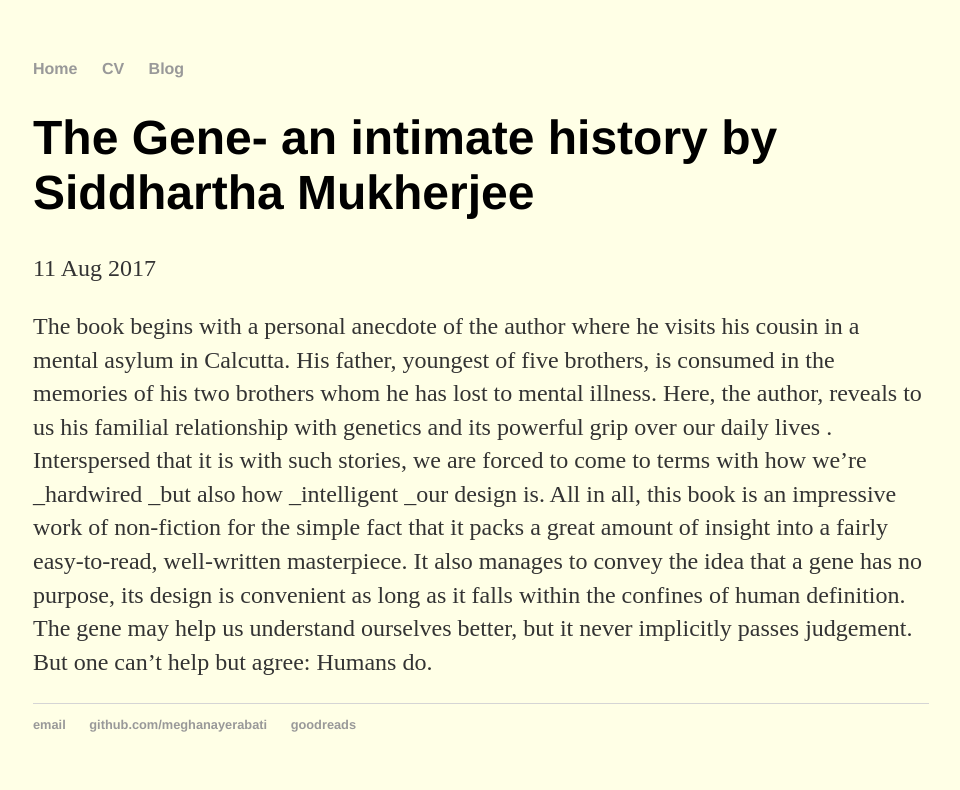
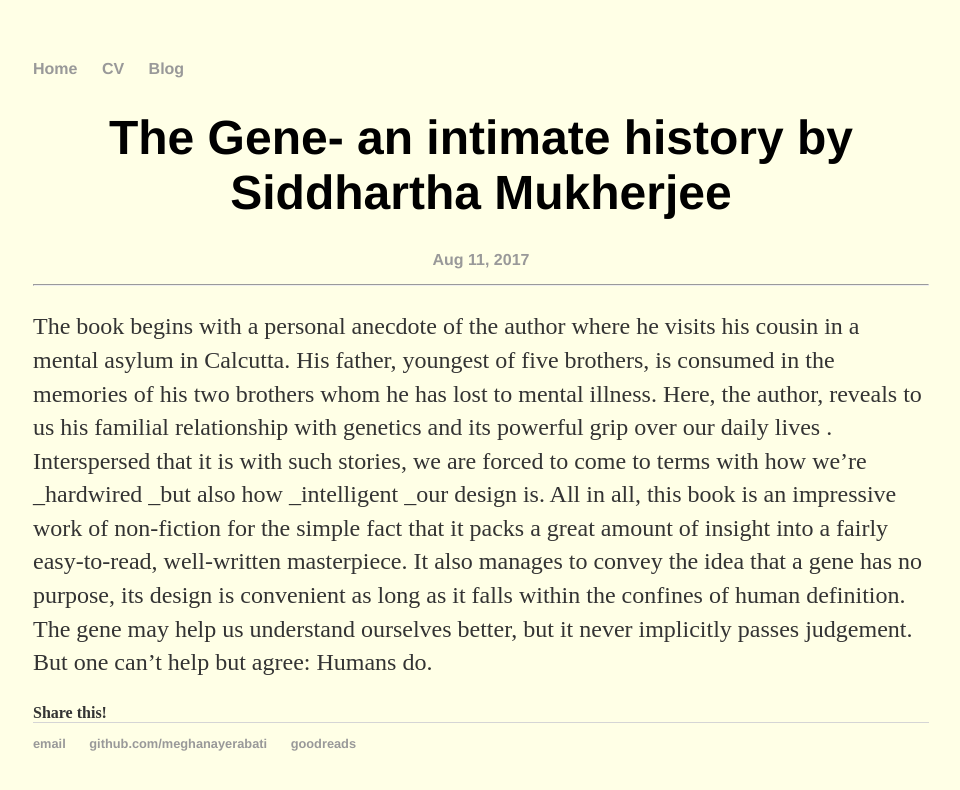
Before and after one commit to myerabati/meghanayerabati.github.io, a Jekyll site: the page built from Reviews/_posts/2017-08-11-the-gene-an-intimate-history.md, in a window 1280 px wide. Shown: the top 790 px of the page, without its empty margins (159-1119 px from the left). Built offline with Jekyll 4.4.1, drawn with Linux system fonts in a browser that asks for light colours.

Commit message:
Formatted header, added hrule, reading time, added share on twitter button

```diff
--- a/_layouts/post.html
+++ b/_layouts/post.html
@@ -1,9 +1,13 @@
 ---
 layout: default
 ---
-<h1>{{ page.title }}</h1>
-<p class="meta">{{ page.date | date_to_string }}</p>
-
+<h1 align=center>{{ page.title }}</h1>
+<p class="date" align=center><strong>{{page.date | date: "%b %d, %Y" }}</strong></p>
+        {% if page.total_time %}
+        <p class="total-time" align=center><em>Reading Time: {{page.total_time }}</em></p>
+        {% endif %}
+	<hr>
 <div class="post">
   {{ content }}
 </div>
+<a class="share" href="https://twitter.com/intent/tweet?text=&quot;{{ page.title }}&quot;%20{{ site.url }}{{ page.url }}%20via%20&#64;meghanayerabati" data-dnt="true"><strong>Share this!<strong></a>
```
